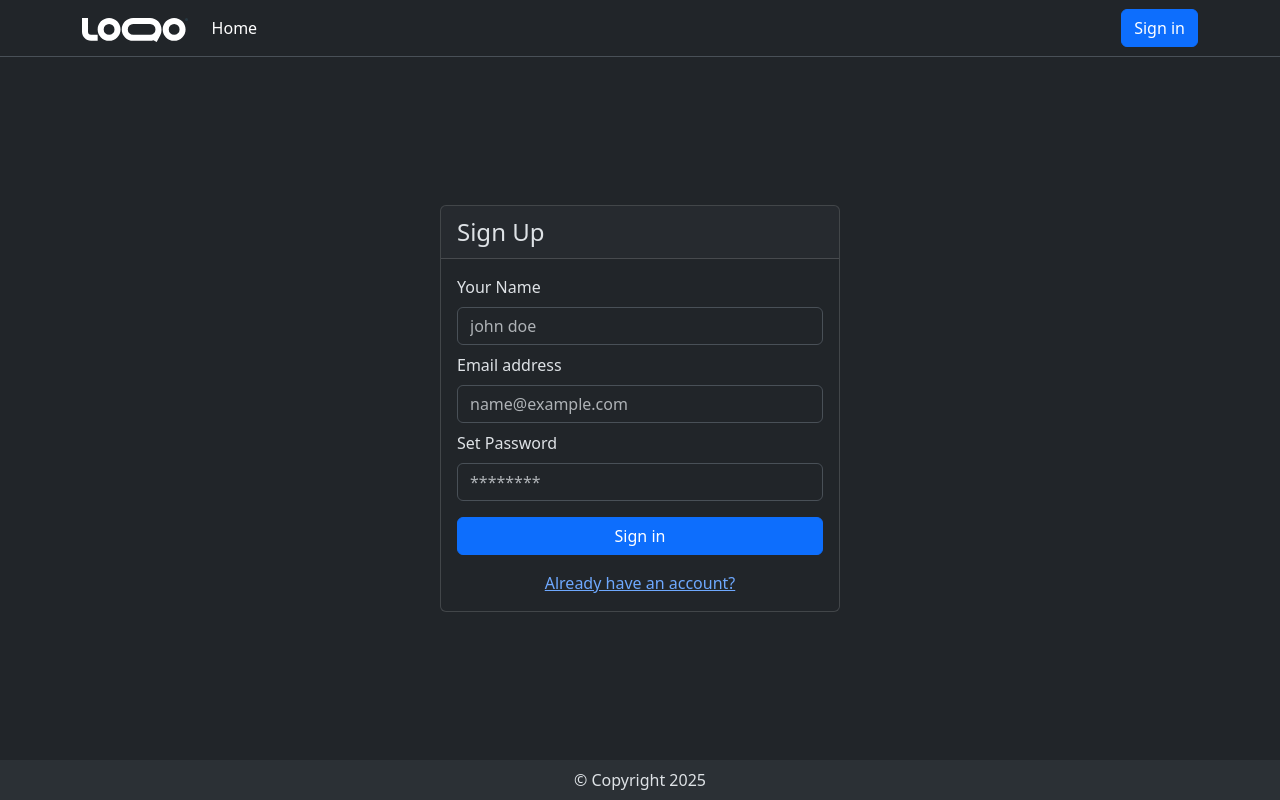
After one commit to tauhid97k/ollyo-event-management-system, a PHP site: template views/sign-up.twig in a window 1280 px wide. The commit adds this page. Run offline with PHP 8.4, Linux system fonts and the light colour scheme; the template is opened without the code that fills it, so the values that code supplies are empty; some libraries are stand-ins or nearby versions.

Commit message:
added route naming support, home and auth pages ui, etc.
- Config named route support in kernel and base controller
- Add basic home page UI
- Add sign-in and sign-up page with forms
- Update guest layout
- Update header, navbar, and footer

```diff
--- a/routes/web.php
+++ b/routes/web.php
@@ -3,5 +3,7 @@
 use App\Controllers\HomeController;
 
 return [
-    ["GET", "/", [HomeController::class, "index"]]
+    ["GET", "/", [HomeController::class, "index"], "name" => "home"],
+    ["GET", "/sign-in", [HomeController::class, "signIn"], "name" => "sign-in"],
+    ["GET", "/sign-up", [HomeController::class, "signUp"], "name" => "sign-up"]
 ];
--- a/views/layouts/guest.twig
+++ b/views/layouts/guest.twig
@@ -1,7 +1,7 @@
 {% include 'partials/header.twig' %}
 {% include 'partials/navbar.twig' %}
 
-<main>
+<main class="flex-grow-1">
   {% block content %}
 
   {% endblock %}
--- a/views/partials/footer.twig
+++ b/views/partials/footer.twig
@@ -1,5 +1,5 @@
-    <footer>
-      &copy; Copyright <?php echo date("Y"); ?>
+    <footer class="bg-body-tertiary py-2 text-center">
+      &copy; Copyright 2025
     </footer>
 
     <!-- Bootstrap 5.3.3 JS -->
--- a/views/partials/header.twig
+++ b/views/partials/header.twig
@@ -13,4 +13,4 @@
   <link rel="stylesheet" href="./assets/css/style.css">
 </head>
 
-<body>
+<body class="min-vh-100 d-flex flex-column" data-bs-theme="dark">
--- a/views/partials/navbar.twig
+++ b/views/partials/navbar.twig
@@ -1,7 +1,18 @@
-<nav class="navbar navbar-expand-lg bg-body-tertiary" data-bs-theme="dark">
-  <div class="container-md">
-    <a class="navbar-brand" href="#">
-        <img src="/public/logo.svg" height="24" alt="">
+<nav class="navbar sticky-top navbar-expand-lg border-bottom">
+  <div class="container-lg">
+    <a class="navbar-brand" href="{{ url('home') }}">
+      <img src="/public/logo.svg" height="24" alt="">
     </a>
+    <button class="navbar-toggler" type="button" data-bs-toggle="collapse" data-bs-target="#navbarSupportedContent" aria-controls="navbarSupportedContent" aria-expanded="false" aria-label="Toggle navigation">
+      <span class="navbar-toggler-icon"></span>
+    </button>
+    <div class="collapse navbar-collapse" id="navbarSupportedContent">
+      <ul class="navbar-nav me-auto mb-2 mb-lg-0">
+        <li class="nav-item">
+          <a class="nav-link active" aria-current="page" href="{{ url('home') }}">Home</a>
+        </li>
+      </ul>
+      <a href="{{ url('sign-in') }}" class="btn btn-primary d-flex ms-auto">Sign in</a>
+    </div>
   </div>
 </nav>
--- /dev/null
+++ b/views/sign-up.twig
@@ -0,0 +1,32 @@
+{% extends "layouts/guest.twig" %}
+
+{% block content %}
+<div class="container-md d-flex justify-content-center align-items-center" style="min-height: calc(100vh - 97px)">
+    <div class="card mx-auto" style="width: 100%;max-width: 25rem;">
+        <div class="card-header fs-4 fw-medium">
+            Sign Up
+        </div>
+
+        <div class="card-body">
+            <form>
+                <div class="mb-2">
+                    <label for="name" class="form-label">Your Name</label>
+                    <input type="name" class="form-control" id="name" placeholder="john doe">
+                </div>
+                <div class="mb-2">
+                    <label for="email" class="form-label">Email address</label>
+                    <input type="email" class="form-control" id="email" placeholder="name@example.com">
+                </div>
+                <div class="mb-3">
+                    <label for="password" class="form-label">Set Password</label>
+                    <input type="password" class="form-control" id="password" placeholder="********">
+                </div>
+
+                <button class="btn btn-primary w-100 mb-3" type="submit">Sign in</button>
+
+                <a href="{{ url('sign-in') }}" class="d-block text-center">Already have an account?</a>
+            </form>
+        </div>
+    </div>
+</div>
+{% endblock %}
```
Also changed, not shown: app/Controllers/HomeController.php (+10 -0 lines), src/Controller/Controller.php (+53 -0 lines), src/Http/Kernel.php (+12 -2 lines), views/home.twig (+6 -1 lines), views/sign-in.twig (added, +28 -0 lines).
